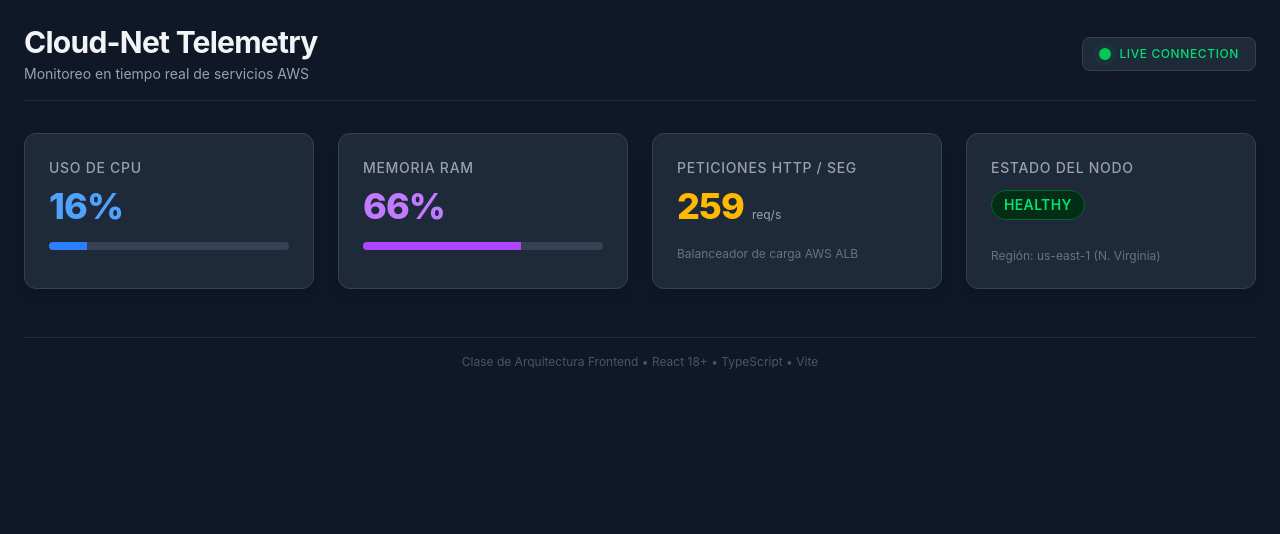
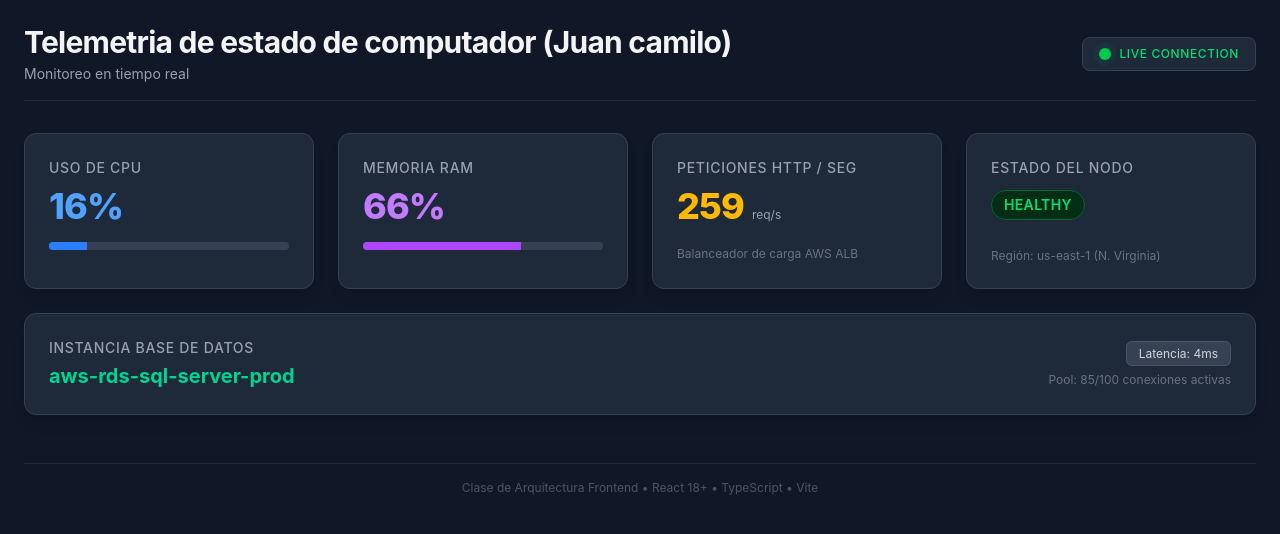
Before and after one commit to luduca2109-sudo/estudio_react, a React (Vite) app: page / in a window 1280 px wide. Shown: the top 534 px of the page. Built offline with nearby package versions, Linux system fonts and the light colour scheme.

Commit message:
design: se agrega tarjeta de monitoreo rds sql server y se personaliza titulo

```diff
--- a/src/App.tsx
+++ b/src/App.tsx
@@ -48,8 +48,8 @@ export default function App() {
       {/* Encabezado del Dashboard */}
       <header className="mb-8 border-b border-gray-800 pb-4 flex justify-between items-center">
         <div>
-          <h1 className="text-3xl font-bold tracking-tight">Cloud-Net Telemetry</h1>
-          <p className="text-sm text-gray-400 mt-1">Monitoreo en tiempo real de servicios AWS</p>
+          <h1 className="text-3xl font-bold tracking-tight">Telemetria de estado de computador (Juan camilo)</h1>
+          <p className="text-sm text-gray-400 mt-1">Monitoreo en tiempo real</p>
         </div>
         <div className="flex items-center gap-2 bg-gray-800 px-4 py-2 rounded-lg border border-gray-700">
           <span className="relative flex h-3 w-3">
@@ -117,6 +117,22 @@ export default function App() {
           <p className="text-xs text-gray-500 mt-7">Región: us-east-1 (N. Virginia)</p>
         </div>
 
+        {/* Tarjeta 5: Estado SQL Server (Nueva) */}
+        <div className="bg-gray-800 p-6 rounded-xl border border-gray-700 shadow-lg col-span-1 md:col-span-2 lg:col-span-4">
+          <div className="flex justify-between items-center">
+            <div>
+              <p className="text-sm font-medium text-gray-400 uppercase tracking-wider">Instancia Base de Datos</p>
+              <h3 className="text-xl font-bold text-emerald-400 mt-1">aws-rds-sql-server-prod</h3>
+            </div>
+            <div className="text-right">
+              <span className="text-xs bg-gray-700 text-gray-300 px-3 py-1 rounded-md border border-gray-600">
+                Latencia: 4ms
+              </span>
+              <p className="text-xs text-gray-500 mt-2">Pool: 85/100 conexiones activas</p>
+            </div>
+          </div>
+        </div>
+
       </div>
 
       {/* Nota técnica para la entrevista */}
```
